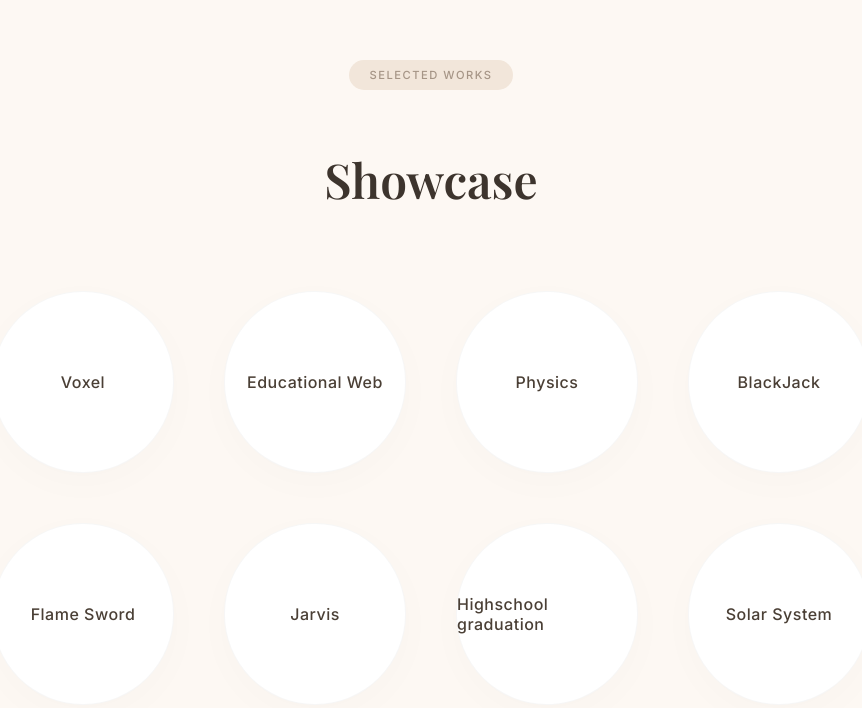
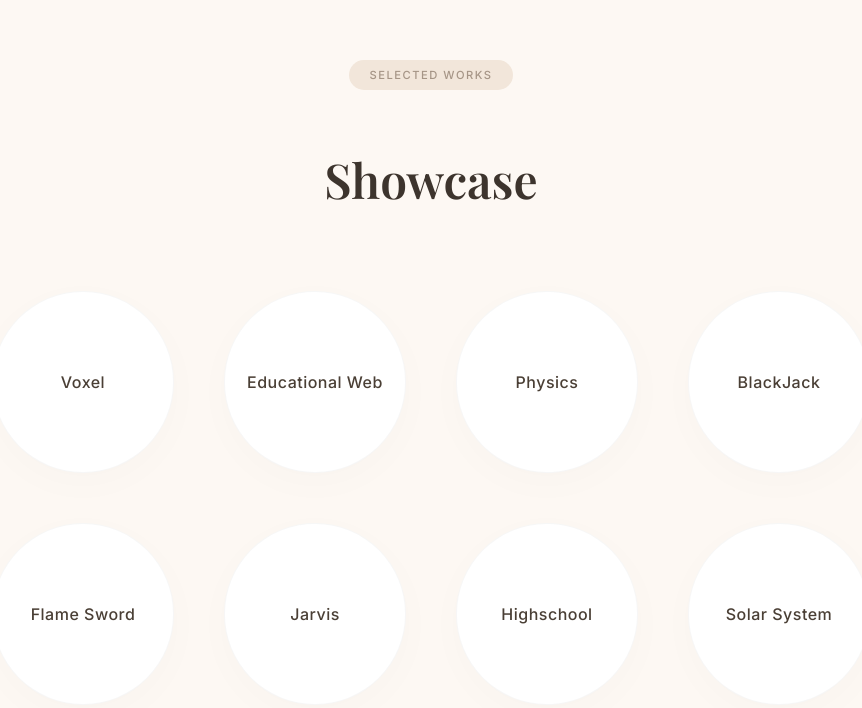
Before and after one commit to Mchl-C/portfolio, a plain HTML site: page main.html in a window 1280 px wide. Shown: the part 4060-4768 px from the top of the page, without its empty margins (209-1071 px from the left). Drawn offline with nearby package versions, Linux system fonts and the light colour scheme; a web font is replaced by a local one.

Commit message:
change project name

```diff
--- a/main.html
+++ b/main.html
@@ -206,7 +206,7 @@
                 <a href="https://github.com/Mchl-C/Blackjack" class="project-circle">BlackJack</a>
                 <a href="https://mchl-c.github.io/website/flame_sword.html" class="project-circle">Flame Sword</a>
                 <a href="https://mchl-c.github.io/website/jarvis.html" class="project-circle">Jarvis</a>
-                <a href="https://mchl-c.github.io/class/" class="project-circle">Highschool graduation</a>
+                <a href="https://mchl-c.github.io/class/" class="project-circle">Highschool</a>
                 <a href="https://mchl-c.github.io/website/solar_system.html" class="project-circle">Solar System</a>
             </div>
         </div>
```
